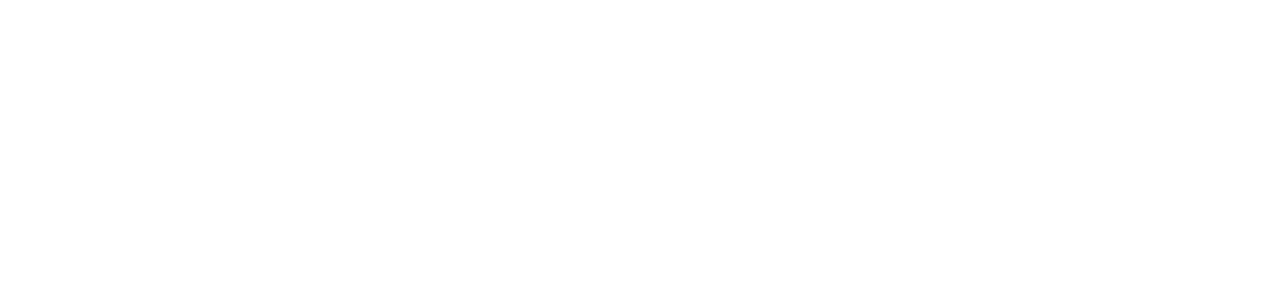
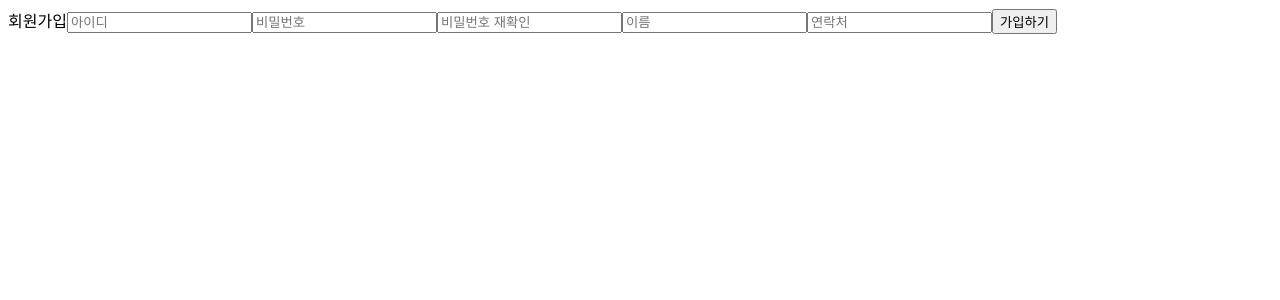
Before and after one commit to nwlee7950/shoppingmall, a React (Create React App) app: page /register in a window 1280 px wide. Shown: the top 300 px of the page. Built offline with nearby package versions, Linux system fonts and the light colour scheme.

Commit message:
프리터추가, Register 추가

```diff
--- a/src/Apollo/Client.js
+++ b/src/Apollo/Client.js
@@ -5,9 +5,9 @@
 //     credentials: "same-origin",
 //     clientState: {
 //         defaults,
-//         resolvers,
+//         resolvers
 //     },
 //     headers: {
-//         Authorization: `Bearer ${localStorage.getItem("token")}`,
-//     },
+//         Authorization: `Bearer ${localStorage.getItem("token")}`
+//     }
 // });
--- a/src/Components/App.js
+++ b/src/Components/App.js
@@ -1,5 +1,5 @@
-import React from 'react';
-import {BrowserRouter as Router} from "react-router-dom";
+import React from "react";
+import { BrowserRouter as Router } from "react-router-dom";
 import Routes from "./Routes";
 
 const App = () => {
@@ -10,6 +10,6 @@
       </Router>
     </div>
   );
-}
+};
 
 export default App;
--- a/src/Components/Routes.js
+++ b/src/Components/Routes.js
@@ -1,13 +1,15 @@
 import React from "react";
 import { BrowserRouter as Router, Route, Switch } from "react-router-dom";
-import Home from "../Routes/Home"
-import Login from "../Routes/Login"
+import Home from "../Routes/Home";
+import Login from "../Routes/Login";
+import Register from "../Routes/Register";
 
 const APP = () => (
   <Router>
     <Switch>
       <Route exact path="/" component={Home} />
       <Route exact path="/login" component={Login} />
+      <Route exact path="/register" component={Register} />
     </Switch>
   </Router>
 );
--- a/src/Routes/Home/HomeView.js
+++ b/src/Routes/Home/HomeView.js
@@ -6,12 +6,22 @@
 const HomeView = () => {
   return (
     <div>
-            <Header />
-            홈
-            <button onClick={() => {window.location.href = '/login'}}>
+      <Header />홈
+      <button
+        onClick={() => {
+          window.location.href = "/login";
+        }}
+      >
         버어튼
+      </button>
+      <button
+        onClick={() => {
+          window.location.href = "/register";
+        }}
+      >
+        회원가입
       </button>
     </div>
   );
-}
+};
 export default HomeView;
--- /dev/null
+++ b/src/Routes/Register/RegisterController.js
@@ -0,0 +1,7 @@
+import RegisterView from "./RegisterView";
+
+const RegisterController = () => {
+  return <RegisterView></RegisterView>;
+};
+
+export default RegisterController;
--- /dev/null
+++ b/src/Routes/Register/RegisterView.js
@@ -0,0 +1,24 @@
+import React from "react";
+import { Link } from "react-router-dom";
+import styled from "styled-components";
+
+const RegisterView = () => {
+  return (
+    <div>
+      회원가입
+      <input placeholder="아이디"></input>
+      <input placeholder="비밀번호"></input>
+      <input placeholder="비밀번호 재확인"></input>
+      <input placeholder="이름"></input>
+      <input placeholder="연락처"></input>
+      <button
+        onClick={() => {
+          window.location.href = "/";
+        }}
+      >
+        가입하기
+      </button>
+    </div>
+  );
+};
+export default RegisterView;
--- /dev/null
+++ b/src/Routes/Register/index.js
@@ -0,0 +1,2 @@
+import RegisterController from "./RegisterController";
+export default RegisterController;
```
Also changed, not shown: src/Components/Header.js (+4 -4 lines), src/Routes/Register/RegisterModel.js (added). Lines whose indentation alone changed are shown as unchanged.
